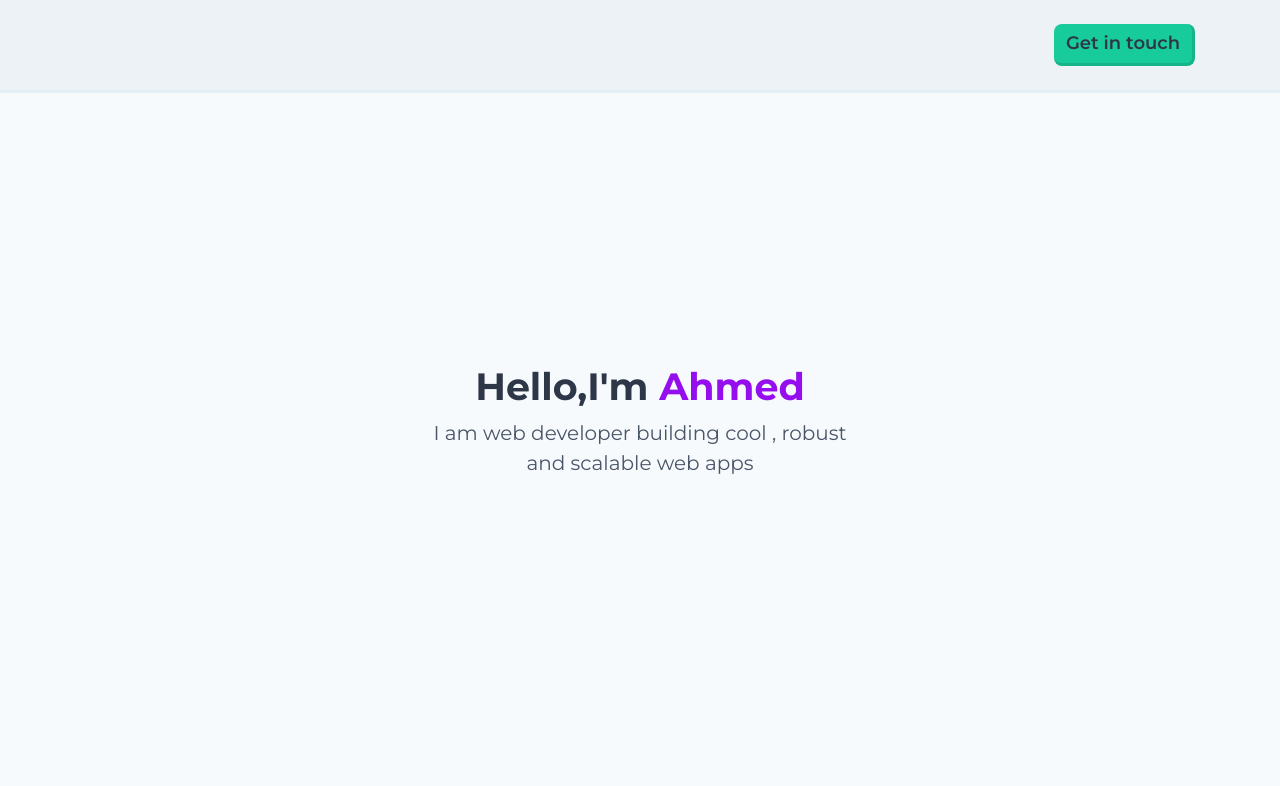
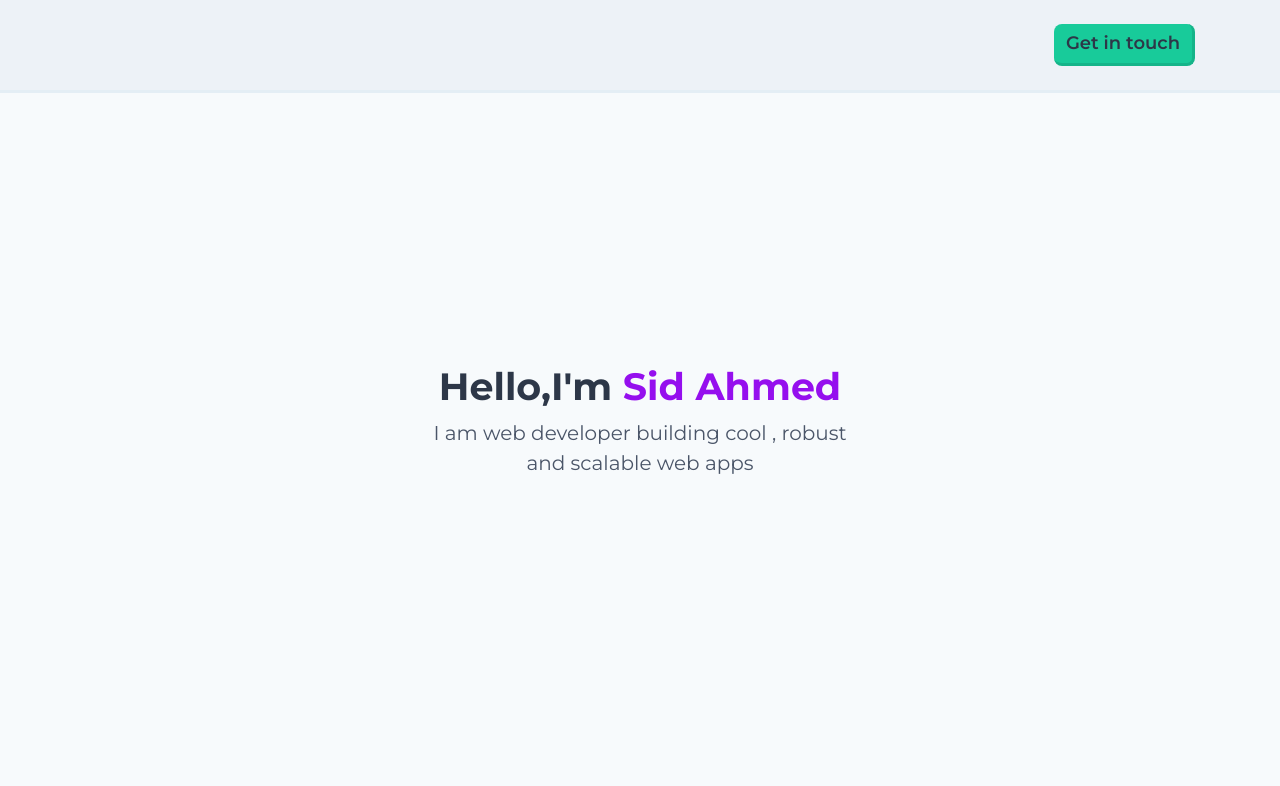
Before and after one commit to SidAhmedSahraoui/My_Portfolio, a React (Create React App) app: page / in a window 1280 px wide. Shown: the top 786 px of the page. Built offline with nearby package versions, Linux system fonts and the light colour scheme.

Commit message:
other commit

```diff
--- a/src/components/layouts/Footer.js
+++ b/src/components/layouts/Footer.js
@@ -19,8 +19,7 @@ const Footer = () => {
               <a
                 href="https://github.com/sidahmedsahraoui"
                 target="_blank"
-                rel="noopener noreferrer"
-              >
+                rel="noopener noreferrer">
                 <FontAwesomeIcon className="icon" icon={faGithub} size="lg" />
               </a>
               {"  "}
@@ -29,8 +28,7 @@ const Footer = () => {
               <a
                 href="https://reactjs.org"
                 target="_blank"
-                rel="noopener noreferrer"
-              >
+                rel="noopener noreferrer">
                 <FontAwesomeIcon className="icon" icon={faReact} size="lg" />
               </a>
             </h5>
--- a/src/components/layouts/Home.js
+++ b/src/components/layouts/Home.js
@@ -39,7 +39,7 @@ const Home = () => {
         <Row className="row1 main-row">
           <Col className="col2 main-col">
             <h1 className="title">
-              Hello,I'm <span> Ahmed </span>{" "}
+              Hello,I'm <span> Sid Ahmed </span>{" "}
             </h1>
             <p className="desc">
               I am web developer building cool , robust and scalable web apps
@@ -74,7 +74,7 @@ const Home = () => {
                 Resume
               </Button>
             </Link>
-            <div className="contact">
+            <div id="contact" className="contact">
               <div className="ic">
                 <a
                   href="mailto:s.sahraoui@esi-sba.dz"
--- a/src/components/layouts/Navbar.js
+++ b/src/components/layouts/Navbar.js
@@ -11,11 +11,11 @@ const NavbarComponent = () => {
         </Link>
 
         <Nav className="ml-auto">
-          <Link to="/about">
+          <a href="#footer">
             <Button variant="success" className="start">
               Get in touch
             </Button>
-          </Link>
+          </a>
         </Nav>
       </Container>
     </Navbar>
```
